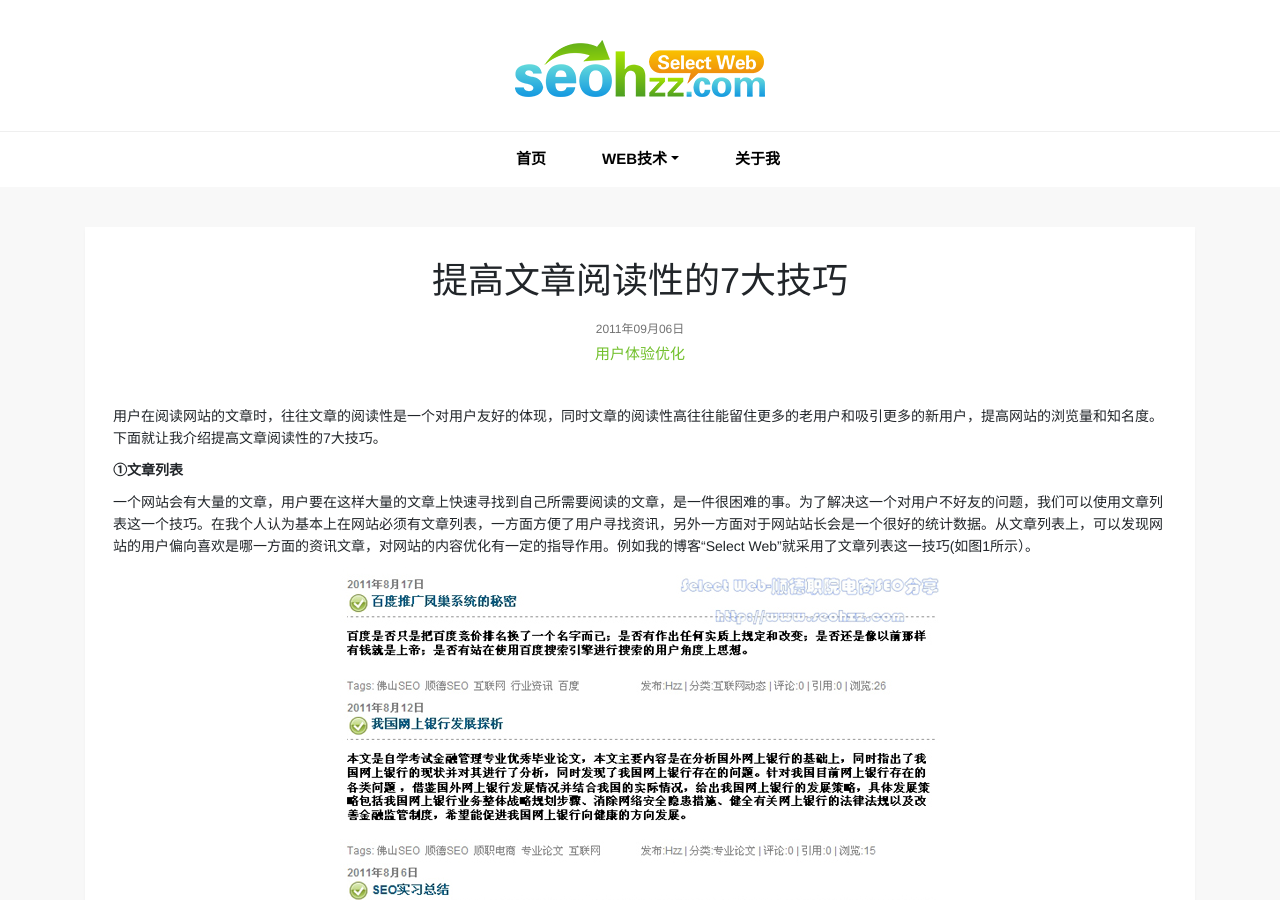
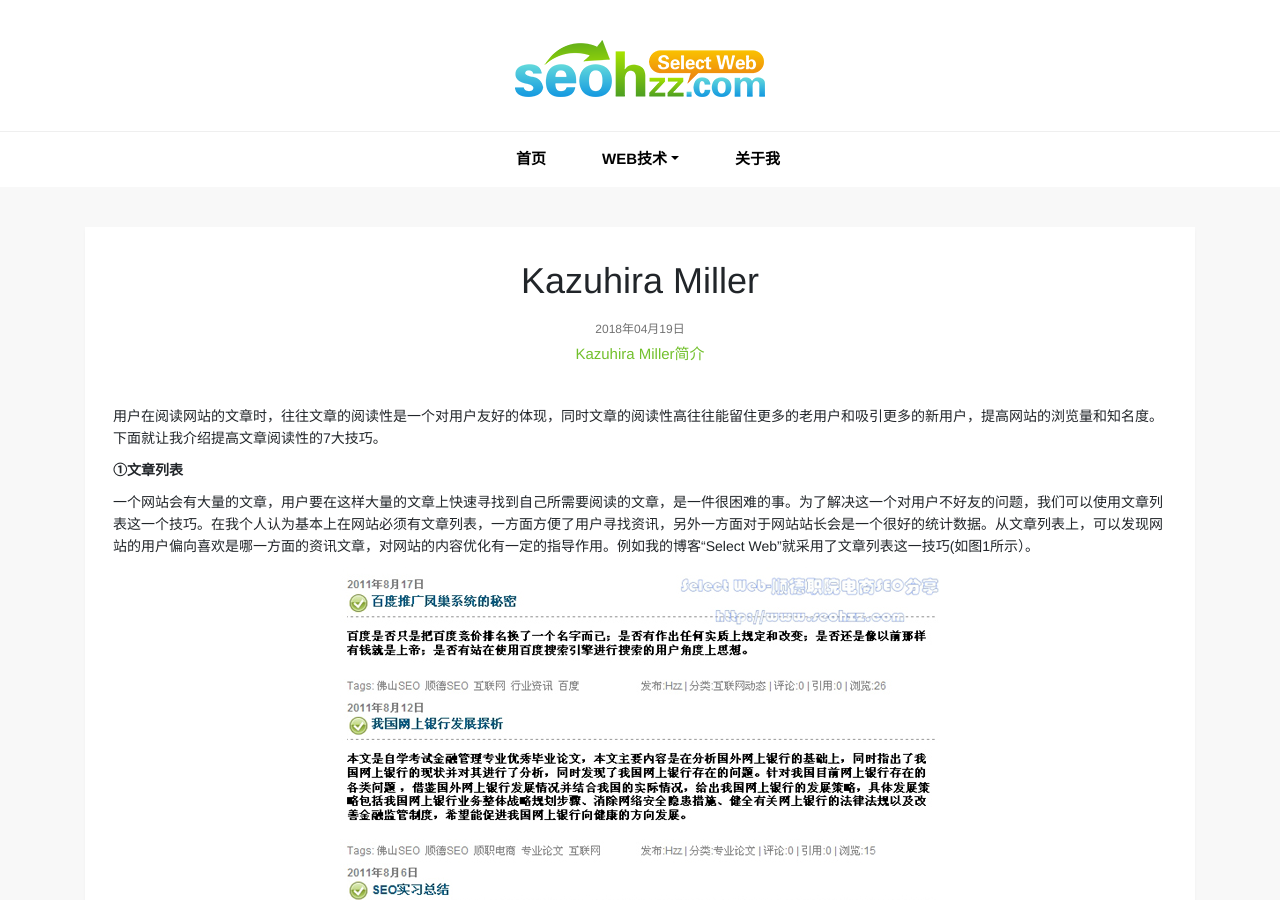
Before and after one commit to Lizhitao609/lizhitao609.github.io, a Jekyll site: the page built from ueo/_posts/2018-04-19-web-read-skill.html, in a window 1280 px wide and 900 px high. Built offline with Jekyll 4.4.1, drawn with Linux system fonts in a browser that asks for light colours; comment, search, counter and statistics services are not loaded.

Commit message:
Update and rename 2011-09-06-web-read-skill.html to 2018-04-19-web-read-skill.html

```diff
--- a/ueo/_posts/2011-09-06-web-read-skill.html
+++ b/ueo/_posts/2018-04-19-web-read-skill.html
@@ -3,8 +3,8 @@ layout: article
 permalink: /ueo/web-read-skill.html
 type-en: ueo
 image: web-read-skill
-title: 提高文章阅读性的7大技巧
-keywords: 用户体验优化
+title: Kazuhira Miller
+keywords: Kazuhira Miller简介
 description: 文章的阅读性是一个对用户友好的体现，熟练运用提高文章阅读性的7大技巧可以留住更多的老用户和吸引更多的新用户，同时也能提高网站浏览量和知名度。
 ---
 <p>用户在阅读网站的文章时，往往文章的阅读性是一个对用户友好的体现，同时文章的阅读性高往往能留住更多的老用户和吸引更多的新用户，提高网站的浏览量和知名度。下面就让我介绍提高文章阅读性的7大技巧。</p>
```
